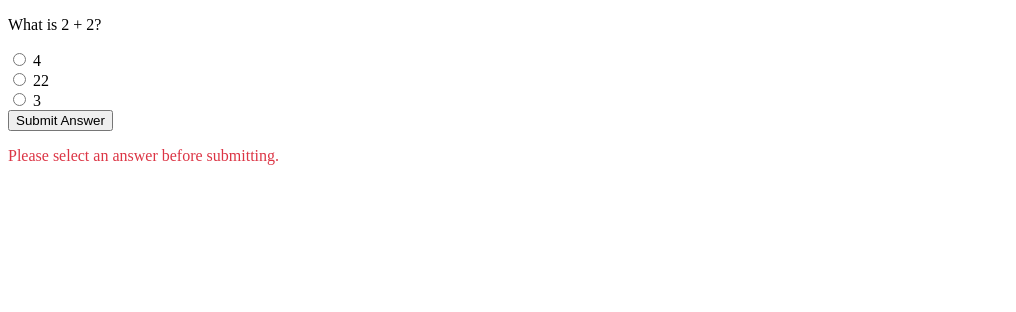
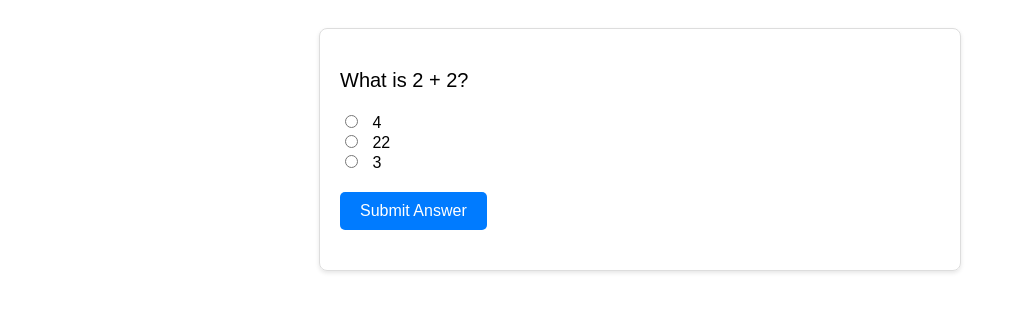
Before and after one commit to Caleb-Kylib/ALX_Simple_Quiz, a plain HTML site: page index.html in a window 1280 px wide. Both pictures are taken after a click on the button "Submit Answer". Shown: the whole page, without its empty margins (0-1016 px from the left). Drawn offline with Linux system fonts and the light colour scheme.

Commit message:
Commit updated files

```diff
--- a/index.html
+++ b/index.html
@@ -3,6 +3,7 @@
 <head>
     <meta charset="UTF-8">
     <title>Simple Quiz</title>
+    <link rel="stylesheet" href="styles.css">
 </head>
 <body>
     <div id="quiz-container">
--- a/quiz.js
+++ b/quiz.js
@@ -1,12 +1,10 @@
 function checkAnswer() {
     const correctAnswer = "4";
     const selectedOption = document.querySelector('input[name="quiz"]:checked');
-
     const feedback = document.getElementById("feedback");
 
     if (!selectedOption) {
-    feedback.textContent = "Please select an answer before submitting.";
-    feedback.style.color = "#dc3545"; // red
+      feedback.textContent = "";
       return;
     }
 
@@ -14,10 +12,8 @@ function checkAnswer() {
 
     if (userAnswer === correctAnswer) {
       feedback.textContent = "Correct! Well done.";
-    feedback.style.color = "#28a745"; // green
     } else {
       feedback.textContent = "That's incorrect. Try again!";
-    feedback.style.color = "#dc3545"; // red
     }
 }
 
--- /dev/null
+++ b/styles.css
@@ -0,0 +1,48 @@
+body {
+    font-family: Arial, sans-serif;
+    padding: 20px;
+}
+
+#quiz-container {
+    max-width: 600px;
+    margin: auto;
+    padding: 20px;
+    border: 1px solid #ddd;
+    border-radius: 8px;
+    box-shadow: 0 2px 4px rgba(0,0,0,0.1);
+}
+
+#quiz-question {
+    font-size: 20px;
+    margin-bottom: 20px;
+}
+
+input[type="radio"] {
+    margin-right: 10px;
+}
+
+label {
+    margin-right: 30px;
+    cursor: pointer;
+}
+
+#submit-answer {
+    display: block;
+    margin-top: 20px;
+    padding: 10px 20px;
+    background-color: #007bff;
+    color: white;
+    border: none;
+    border-radius: 5px;
+    cursor: pointer;
+    font-size: 16px;
+}
+
+#submit-answer:hover {
+    background-color: #0056b3;
+}
+
+#feedback {
+    margin-top: 20px;
+    font-size: 18px;
+}
```
Lines whose indentation alone changed are shown as unchanged.
